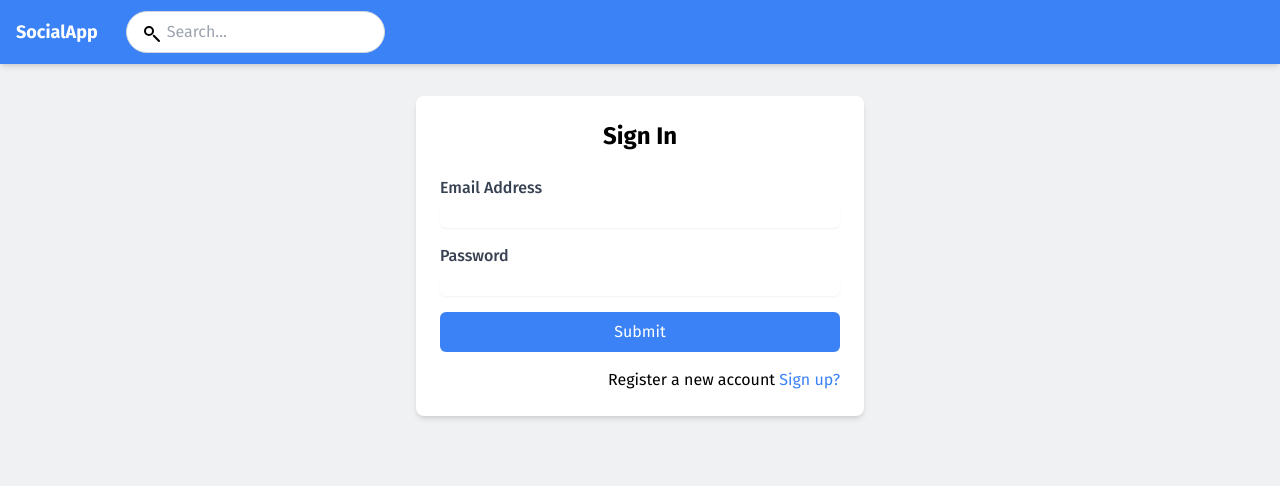
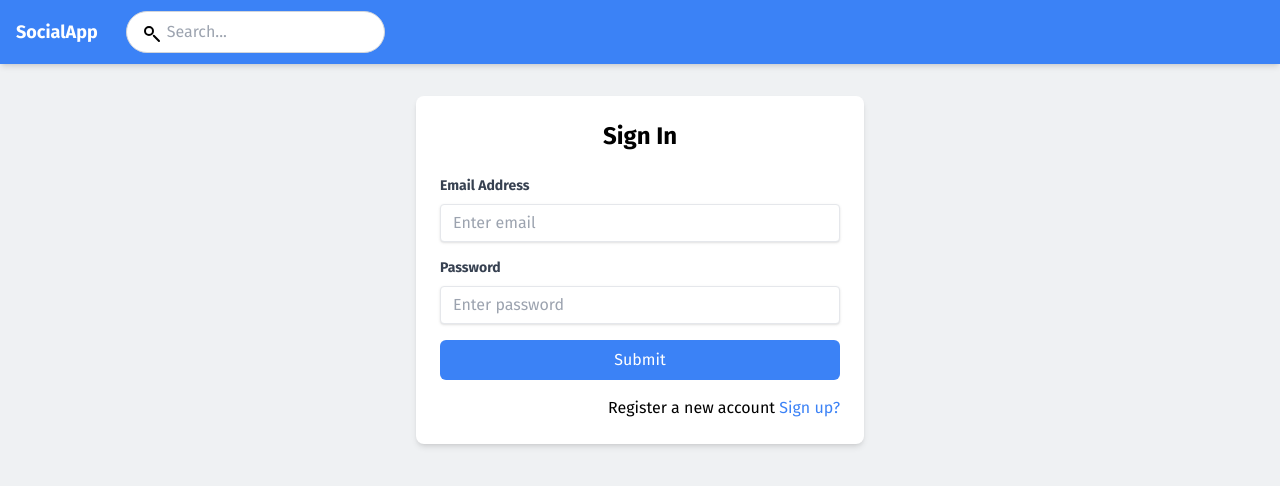
Before and after one commit to vutoan1245/social-media-app, a React (Create React App) app in the folder front-end/: page /sign-in in a window 1280 px wide. Shown: the top 486 px of the page. Built offline with nearby package versions, Linux system fonts and the light colour scheme; no server answers.

Commit message:
refactor: Add useForm hook for form handling

```diff
--- a/front-end/src/components/SignIn.js
+++ b/front-end/src/components/SignIn.js
@@ -1,26 +1,34 @@
-import React, { useState } from "react";
+import React from "react";
 import { Link, useNavigate } from "react-router-dom";
 import { useDispatch } from "react-redux";
 import { setLogin } from "../state/state";
 import { SpinnerIcon } from "../assets/icons";
 import TextField from "./common/TextField";
 import { loginUser } from "../api/authApi";
+import useForm from "../hooks/useForm";
 
 const SignIn = () => {
-  const [email, setEmail] = useState("");
-  const [password, setPassword] = useState("");
-  const [error, setError] = useState("");
-  const [loading, setLoading] = useState(false);
   const dispatch = useDispatch();
   const navigate = useNavigate();
 
-  const onSubmit = async (event) => {
-    event.preventDefault();
-    setLoading(true);
-    setError("");
+  const initialValues = {
+    email: "",
+    password: "",
+  };
 
+  const validate = (values) => {
+    let errors = {};
+    if (!values.email) errors.email = "Email is required";
+    if (!values.password) errors.password = "Password is required";
+    return errors;
+  };
+
+  const { values, errors, loading, setErrors, handleChange, handleSubmit } =
+    useForm(initialValues, validate);
+
+  const onSubmit = async () => {
     try {
-      const loggedInRes = await loginUser(email, password);
+      const loggedInRes = await loginUser(values.email, values.password);
       if (loggedInRes) {
         dispatch(
           setLogin({ user: loggedInRes.user, token: loggedInRes.token })
@@ -28,34 +36,38 @@ const SignIn = () => {
         navigate("/home");
       }
     } catch (error) {
-      setError("Invalid email or password");
-    } finally {
-      setLoading(false);
+      console.log(error);
+      setErrors({ message: "Wrong email or password" });
+      console.error("SignUp error:", error);
     }
   };
 
   return (
     <div className="max-w-md mx-auto mt-24 p-6 bg-white rounded-lg shadow-md">
       <h3 className="text-2xl font-bold mb-6 text-center">Sign In</h3>
-      {error && (
+      {errors.message && (
         <div className="mb-4 text-red-600 bg-red-100 p-3 rounded-md">
-          {error}
+          {errors.message}
         </div>
       )}
-      <form onSubmit={onSubmit}>
+      <form onSubmit={(e) => handleSubmit(e, onSubmit)}>
         <TextField
           label="Email Address"
           type="email"
+          name="email"
           placeholder="Enter email"
-          value={email}
-          onChange={(e) => setEmail(e.target.value)}
+          value={values.email}
+          onChange={handleChange}
+          error={errors.email}
         />
         <TextField
           label="Password"
           type="password"
+          name="password"
           placeholder="Enter password"
-          value={password}
-          onChange={(e) => setPassword(e.target.value)}
+          value={values.password}
+          onChange={handleChange}
+          error={errors.password}
         />
         <div className="mb-4">
           <button
--- a/front-end/src/components/SignUp.js
+++ b/front-end/src/components/SignUp.js
@@ -1,32 +1,46 @@
-import React, { useState } from "react";
+import React from "react";
 import { Link, useNavigate } from "react-router-dom";
 import { SpinnerIcon } from "assets/icons";
 import TextField from "./common/TextField";
 import FileField from "./common/FileField";
 import { registerUser } from "api/authApi";
+import useForm from "../hooks/useForm";
 
 const SignUp = () => {
-  const [firstName, setFirstName] = useState("");
-  const [lastName, setLastName] = useState("");
-  const [email, setEmail] = useState("");
-  const [password, setPassword] = useState("");
-  const [profileImage, setProfileImage] = useState(null);
-  const [error, setError] = useState("");
-  const [loading, setLoading] = useState(false);
   const navigate = useNavigate();
 
-  const handleRegister = async (event) => {
-    event.preventDefault();
-    setLoading(true);
-    setError("");
+  const initialValues = {
+    firstName: "",
+    lastName: "",
+    email: "",
+    password: "",
+    confirmPassword: "",
+    profileImage: null,
+  };
 
+  const validate = (values) => {
+    let errors = {};
+    if (!values.firstName) errors.firstName = "First name is required";
+    if (!values.lastName) errors.lastName = "Last name is required";
+    if (!values.email) errors.email = "Email is required";
+    if (!values.password) errors.password = "Password is required";
+    if (values.password !== values.confirmPassword) {
+      errors.confirmPassword = "Passwords do not match";
+    }
+    return errors;
+  };
+
+  const { values, errors, loading, setErrors, handleChange, handleSubmit } =
+    useForm(initialValues, validate);
+
+  const handleRegister = async () => {
     const formData = new FormData();
-    formData.append("firstName", firstName);
-    formData.append("lastName", lastName);
-    formData.append("email", email);
-    formData.append("password", password);
-    if (profileImage) {
-      formData.append("picture", profileImage);
+    formData.append("firstName", values.firstName);
+    formData.append("lastName", values.lastName);
+    formData.append("email", values.email);
+    formData.append("password", values.password);
+    if (values.profileImage) {
+      formData.append("picture", values.profileImage);
     }
 
     try {
@@ -35,10 +49,8 @@ const SignUp = () => {
         navigate("/sign-in");
       }
     } catch (error) {
-      setError("Registration failed. Please try again.");
+      setErrors({ message: "Register fail" });
       console.error("SignUp error:", error);
-    } finally {
-      setLoading(false);
     }
   };
 
@@ -46,48 +58,67 @@ const SignUp = () => {
     <div className="max-w-md mx-auto mt-24 p-6 bg-white rounded-lg shadow-md">
       <h3 className="text-2xl font-bold mb-6">Sign Up</h3>
 
-      {error && (
+      {Object.keys(errors).length > 0 && (
         <div className="mb-4 text-red-600 bg-red-100 p-3 rounded-md">
-          {error}
+          {Object.values(errors).map((error, index) => (
+            <p key={index}>{error}</p>
+          ))}
         </div>
       )}
 
-      <form onSubmit={handleRegister}>
+      <form onSubmit={(e) => handleSubmit(e, handleRegister)}>
         <TextField
           label="First Name"
           type="text"
+          name="firstName"
           placeholder="First name"
-          value={firstName}
-          onChange={(e) => setFirstName(e.target.value)}
+          value={values.firstName}
+          onChange={handleChange}
         />
 
         <TextField
           label="Last Name"
           type="text"
+          name="lastName"
           placeholder="Last name"
-          value={lastName}
-          onChange={(e) => setLastName(e.target.value)}
+          value={values.lastName}
+          onChange={handleChange}
         />
 
         <TextField
           label="Email Address"
           type="email"
+          name="email"
           placeholder="Enter email"
-          value={email}
-          onChange={(e) => setEmail(e.target.value)}
+          value={values.email}
+          onChange={handleChange}
         />
 
         <TextField
           label="Password"
           type="password"
+          name="password"
           placeholder="Enter password"
-          value={password}
-          onChange={(e) => setPassword(e.target.value)}
+          value={values.password}
+          onChange={handleChange}
+        />
+
+        <TextField
+          label="Confirm Password"
+          type="password"
+          name="confirmPassword"
+          placeholder="Confirm password"
+          value={values.confirmPassword}
+          onChange={handleChange}
         />
 
         <FileField
           label="Profile Image"
-          onChange={(e) => setProfileImage(e.target.files[0])}
+          onChange={(e) =>
+            handleChange({
+              target: { name: "profileImage", value: e.target.files[0] },
+            })
+          }
         />
 
         <div className="mb-4">
--- a/front-end/src/components/common/TextField.js
+++ b/front-end/src/components/common/TextField.js
@@ -1,18 +1,29 @@
 import React from "react";
 
-const TextField = ({ id, label, type = "text", value, onChange, disabled }) => (
+const TextField = ({
+  label,
+  type,
+  name,
+  placeholder,
+  value,
+  onChange,
+  error,
+}) => (
   <div className="mb-4">
-    <label className="block text-gray-700" htmlFor={id}>
+    <label className="block text-gray-700 text-sm font-bold mb-2">
       {label}
     </label>
     <input
-      id={id}
       type={type}
+      name={name}
+      placeholder={placeholder}
       value={value}
       onChange={onChange}
-      disabled={disabled}
-      className="mt-1 block w-full rounded-md border-gray-300 shadow-sm focus:border-blue-500 focus:ring focus:ring-blue-500 focus:ring-opacity-50"
+      className={`shadow appearance-none border rounded w-full py-2 px-3 text-gray-700 leading-tight focus:outline-none focus:shadow-outline ${
+        error && "border-red-500"
+      }`}
     />
+    {error && <p className="text-red-500 text-xs italic mt-2">{error}</p>}
   </div>
 );
 
--- /dev/null
+++ b/front-end/src/hooks/useForm.js
@@ -0,0 +1,38 @@
+import { useState } from "react";
+
+const useForm = (initialValues, validate) => {
+  const [values, setValues] = useState(initialValues);
+  const [errors, setErrors] = useState({});
+  const [loading, setLoading] = useState(false);
+
+  const handleChange = (e) => {
+    const { name, value } = e.target;
+    setValues({
+      ...values,
+      [name]: value,
+    });
+  };
+
+  const handleSubmit = async (e, callback) => {
+    e.preventDefault();
+    if (validate) {
+      const validationErrors = validate(values);
+      setErrors(validationErrors);
+      if (Object.keys(validationErrors).length > 0) return;
+    }
+    setLoading(true);
+    await callback();
+    setLoading(false);
+  };
+
+  return {
+    values,
+    errors,
+    loading,
+    setErrors,
+    handleChange,
+    handleSubmit,
+  };
+};
+
+export default useForm;
--- a/front-end/src/output.css
+++ b/front-end/src/output.css
@@ -789,6 +789,11 @@ video {
   cursor: pointer;
 }
 
+.appearance-none {
+  -webkit-appearance: none;
+          appearance: none;
+}
+
 .grid-cols-1 {
   grid-template-columns: repeat(1, minmax(0, 1fr));
 }
@@ -885,6 +890,11 @@ video {
   border-color: rgb(248 113 113 / var(--tw-border-opacity));
 }
 
+.border-red-500 {
+  --tw-border-opacity: 1;
+  border-color: rgb(239 68 68 / var(--tw-border-opacity));
+}
+
 .bg-blue-500 {
   --tw-bg-opacity: 1;
   background-color: rgb(59 130 246 / var(--tw-bg-opacity));
@@ -943,6 +953,11 @@ video {
 .py-3 {
   padding-top: 0.75rem;
   padding-bottom: 0.75rem;
+}
+
+.px-3 {
+  padding-left: 0.75rem;
+  padding-right: 0.75rem;
 }
 
 .pb-4 {
@@ -1009,6 +1024,14 @@ video {
   font-weight: 600;
 }
 
+.italic {
+  font-style: italic;
+}
+
+.leading-tight {
+  line-height: 1.25;
+}
+
 .text-black {
   --tw-text-opacity: 1;
   color: rgb(0 0 0 / var(--tw-text-opacity));
@@ -1049,6 +1072,11 @@ video {
   color: rgb(255 255 255 / var(--tw-text-opacity));
 }
 
+.text-red-500 {
+  --tw-text-opacity: 1;
+  color: rgb(239 68 68 / var(--tw-text-opacity));
+}
+
 .opacity-25 {
   opacity: 0.25;
 }
@@ -1072,6 +1100,12 @@ video {
 .shadow-sm {
   --tw-shadow: 0 1px 2px 0 rgb(0 0 0 / 0.05);
   --tw-shadow-colored: 0 1px 2px 0 var(--tw-shadow-color);
+  box-shadow: var(--tw-ring-offset-shadow, 0 0 #0000), var(--tw-ring-shadow, 0 0 #0000), var(--tw-shadow);
+}
+
+.shadow {
+  --tw-shadow: 0 1px 3px 0 rgb(0 0 0 / 0.1), 0 1px 2px -1px rgb(0 0 0 / 0.1);
+  --tw-shadow-colored: 0 1px 3px 0 var(--tw-shadow-color), 0 1px 2px -1px var(--tw-shadow-color);
   box-shadow: var(--tw-ring-offset-shadow, 0 0 #0000), var(--tw-ring-shadow, 0 0 #0000), var(--tw-shadow);
 }
 
```
